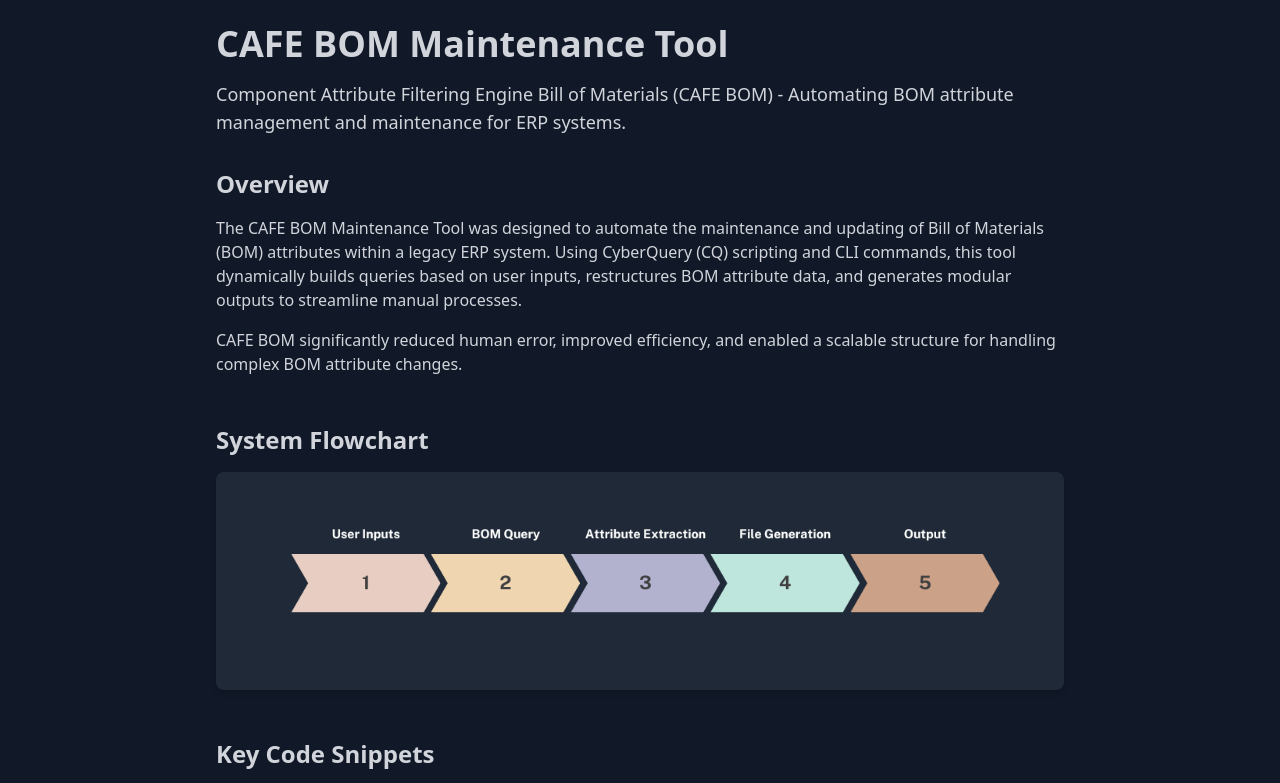
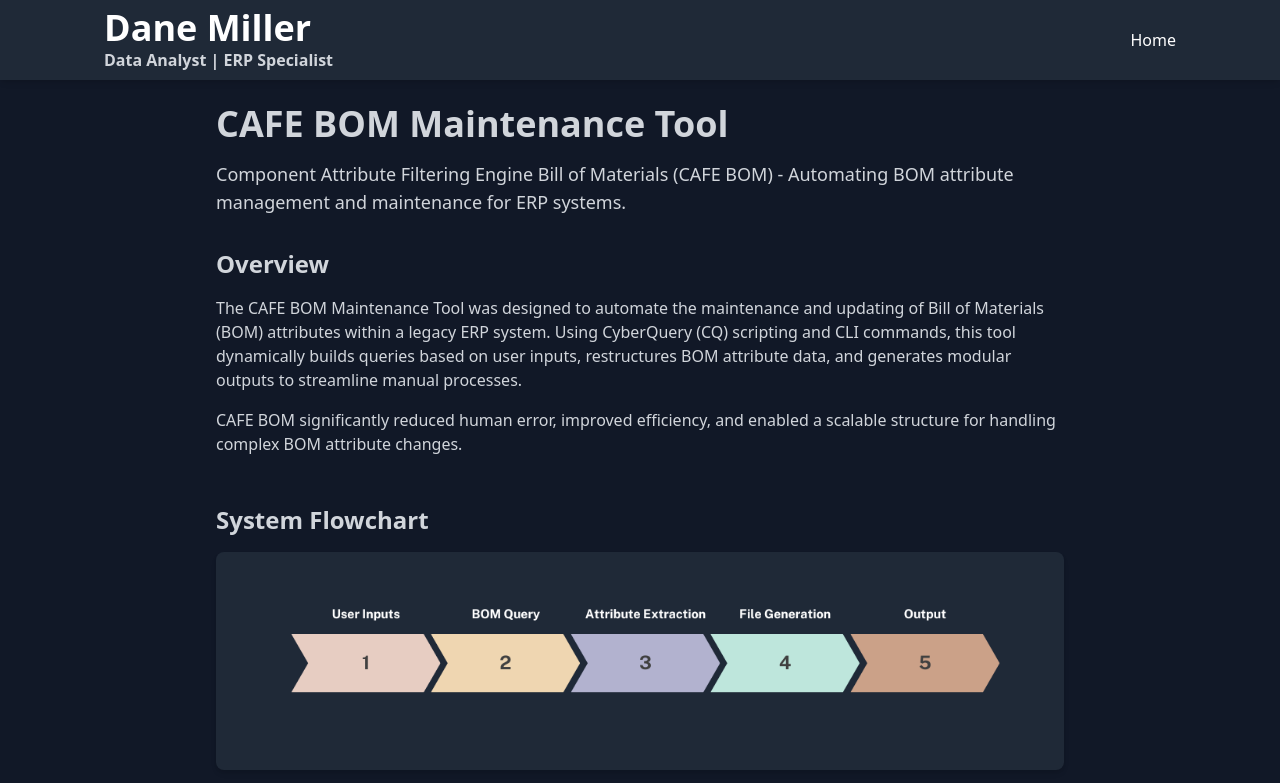
Before and after one commit to dane-m-miller/cafe-boms, a plain HTML site: page index.html in a window 1280 px wide. Shown: the top 783 px of the page. Drawn offline with nearby package versions, Linux system fonts and the light colour scheme.

Commit message:
Update index.html

```diff
--- a/index.html
+++ b/index.html
@@ -25,6 +25,18 @@
   </style>
 </head>
 <body class="bg-gray-900 text-gray-300">
+
+  <header class="bg-gray-800 text-white p-2 sticky top-0 z-10 shadow-md">
+    <div class="flex items-center justify-between">
+        <div class="pl-24">
+            <a href="https://dane-m-miller.github.io/" class="text-4xl font-bold text-slate-500">Dane Miller</h1>
+            <p href="https://dane-m-miller.github.io/" class="text-base text-gray-300">Data Analyst | ERP Specialist</p>
+        </div>
+        <div class="flex space-x-6 pr-24">
+            <a href="https://dane-m-miller.github.io/" class="text-slate-400 hover:text-blue-400">Home</a>
+        </div>
+    </div>
+</header>
 
   <div class="max-w-4xl mx-auto p-6">
     <!-- Title -->
```
